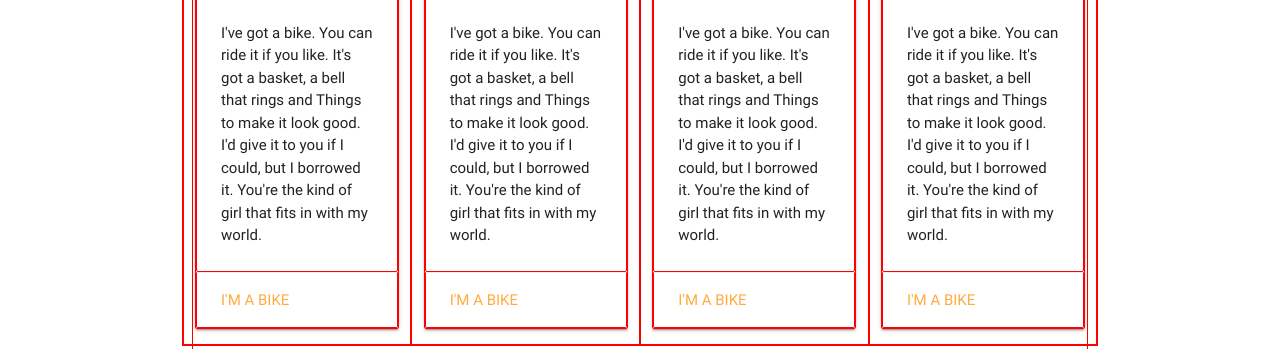
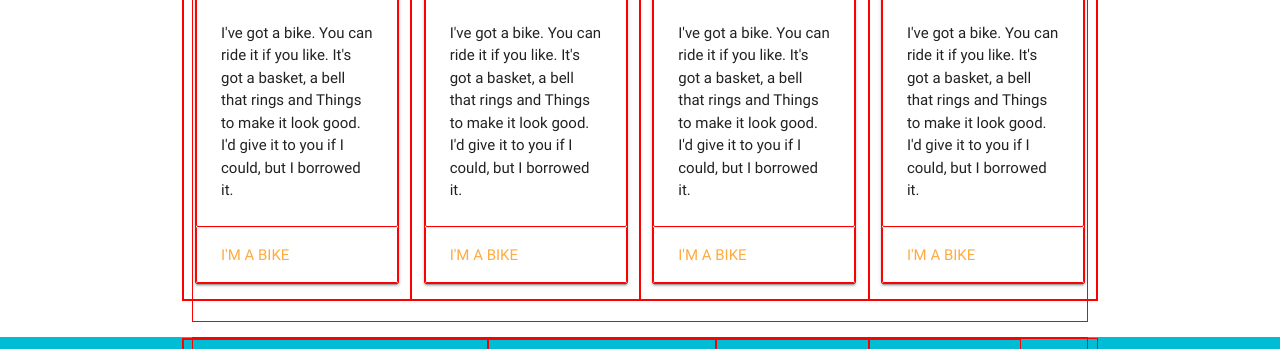
Before and after one commit to donkeypagoda/upsell, a plain HTML site: page products.html in a window 1280 px wide. Shown: the part 196-545 px from the top of the page. Drawn offline with nearby package versions, Linux system fonts and the light colour scheme.

Commit message:
tinker tailor soldier BIKE

```diff
--- a/js/products.js
+++ b/js/products.js
@@ -28,7 +28,7 @@ let prodObjArray = [
   gears: "2πr²",
   frame_size: "itsy bitsy",
   price: "€3,458",
-  description: "I've got a bike. You can ride it if you like. It's got a basket, a bell that rings and Things to make it look good. I'd give it to you if I could, but I borrowed it. You're the kind of girl that fits in with my world."
+  description: "I've got a bike. You can ride it if you like. It's got a basket, a bell that rings and Things to make it look good. I'd give it to you if I could, but I borrowed it."
 }
 ];
 
--- a/products.html
+++ b/products.html
@@ -49,8 +49,7 @@
                 <p>I've got a bike. You can ride it if you like.
                 It's got a basket, a bell that rings and
                 Things to make it look good.
-                I'd give it to you if I could, but I borrowed it.
-                You're the kind of girl that fits in with my world.</p>
+                I'd give it to you if I could, but I borrowed it.</p>
               </div>
               <div class="card-action">
                 <a href="#">I'm a bike</a>
@@ -67,8 +66,7 @@
                 <p>I've got a bike. You can ride it if you like.
                 It's got a basket, a bell that rings and
                 Things to make it look good.
-                I'd give it to you if I could, but I borrowed it.
-                You're the kind of girl that fits in with my world.</p>
+                I'd give it to you if I could, but I borrowed it.</p>
               </div>
               <div class="card-action">
                 <a href="#">I'm a bike</a>
@@ -85,8 +83,7 @@
                 <p>I've got a bike. You can ride it if you like.
                 It's got a basket, a bell that rings and
                 Things to make it look good.
-                I'd give it to you if I could, but I borrowed it.
-                You're the kind of girl that fits in with my world.</p>
+                I'd give it to you if I could, but I borrowed it.</p>
               </div>
               <div class="card-action">
                 <a href="#">I'm a bike</a>
@@ -103,8 +100,7 @@
                 <p>I've got a bike. You can ride it if you like.
                 It's got a basket, a bell that rings and
                 Things to make it look good.
-                I'd give it to you if I could, but I borrowed it.
-                You're the kind of girl that fits in with my world.</p>
+                I'd give it to you if I could, but I borrowed it.</p>
               </div>
               <div class="card-action">
                 <a href="#">I'm a bike</a>
```
